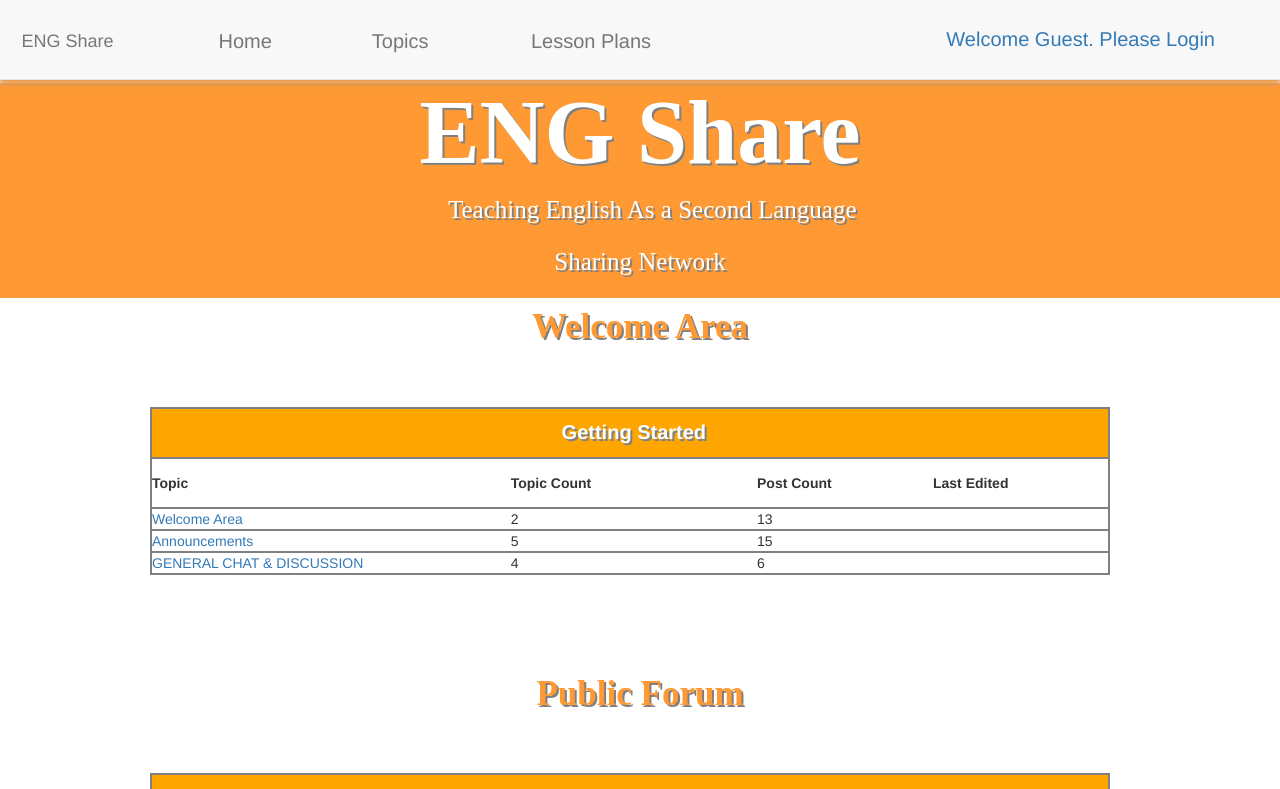
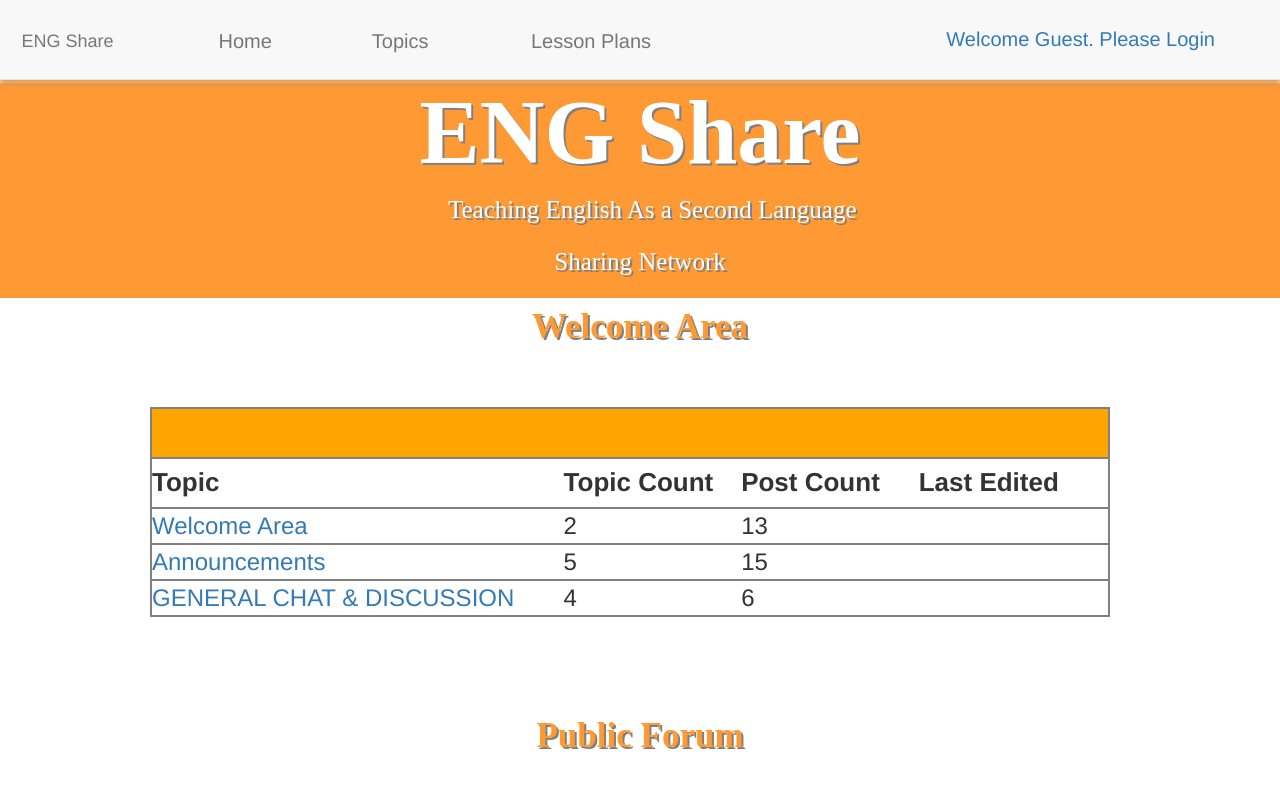
Before and after one commit to clewis1337/Project3, a React (Create React App) app in the folder client/: page /directory/1 in a window 1280 px wide. Shown: the top 789 px of the page. Built offline with nearby package versions, Linux system fonts and the light colour scheme; no server answers; a web font is replaced by a local one.

Commit message:
heroku upload

```diff
--- a/client/src/components/DirectoryTable/DirectoryTable.css
+++ b/client/src/components/DirectoryTable/DirectoryTable.css
@@ -2,9 +2,13 @@
     font-size: 35px
 }
 
+.topic {
+    font-size: 24px;
+}
 
-
-
+.topicHeader {
+    font-size: 26px;
+}
 
 
 h4{
--- a/client/src/components/DirectoryTable/DirectoryTable.js
+++ b/client/src/components/DirectoryTable/DirectoryTable.js
@@ -10,11 +10,12 @@ const DirectoryTable = (props) => (
         <table className="table1">
         <tr className="colorit">
             <th></th>
-            <th className="header1"> Getting Started</th>
+            <th />
+            {/* <th className="header1"> Getting Started</th> */}
             <th></th>
             <th></th>
         </tr>
-    <tr>
+    <tr className="topicHeader">
         <th>Topic</th>
         <th>Topic Count</th>
         <th>Post Count</th>
@@ -22,7 +23,7 @@ const DirectoryTable = (props) => (
     </tr>
     {/* This will render a row for each topic */}
     {props.TopicData.map(eachTopic => (
-    <tr>
+    <tr className="topic">
         {/* <td>{eachTopic.icon}</td> */}
         <td><a href={"/topic/" + eachTopic.topicID}>{eachTopic.topicTitle}</a></td>
         <td>{eachTopic.topicsCount}</td>
--- a/client/src/components/Forum/Forum.css
+++ b/client/src/components/Forum/Forum.css
@@ -13,7 +13,9 @@
 .AuthorSection {
     font-size: 15px
 }
-
+.hide{
+    visibility: hidden;
+}
 .postWrapper {
     box-shadow: 3px 3px orange, -1em 0 .4em olive;
     margin-top: 20px;
--- a/client/src/components/Forum/Forum.js
+++ b/client/src/components/Forum/Forum.js
@@ -32,8 +32,9 @@ const Forum = (props) => (
                             </div>
                         </div>
                         <div class="col-lg-4" id="editButtons">
-                            <button onClick={() => props.showModal(eachPost._id)}>Submit Edit</button>
-                            <button onClick={() => props.deletePost(eachPost._id)}>Delete</button>
+                            {/* Buttons will hide if user is not the ownder */}
+                            <button className={(localStorage.getItem('userName')===eachPost.author) ? "" : "hide"} onClick={() => props.showModal(eachPost._id)}>Edit</button>
+                            <button className={(localStorage.getItem('userName')===eachPost.author) ? "" : "hide"} onClick={() => props.deletePost(eachPost._id)}>Delete</button>
                         </div>
                     </div>
                 </div>
```
Also changed, not shown: client/package.json (+7 -4 lines), package.json (+7 -5 lines).
